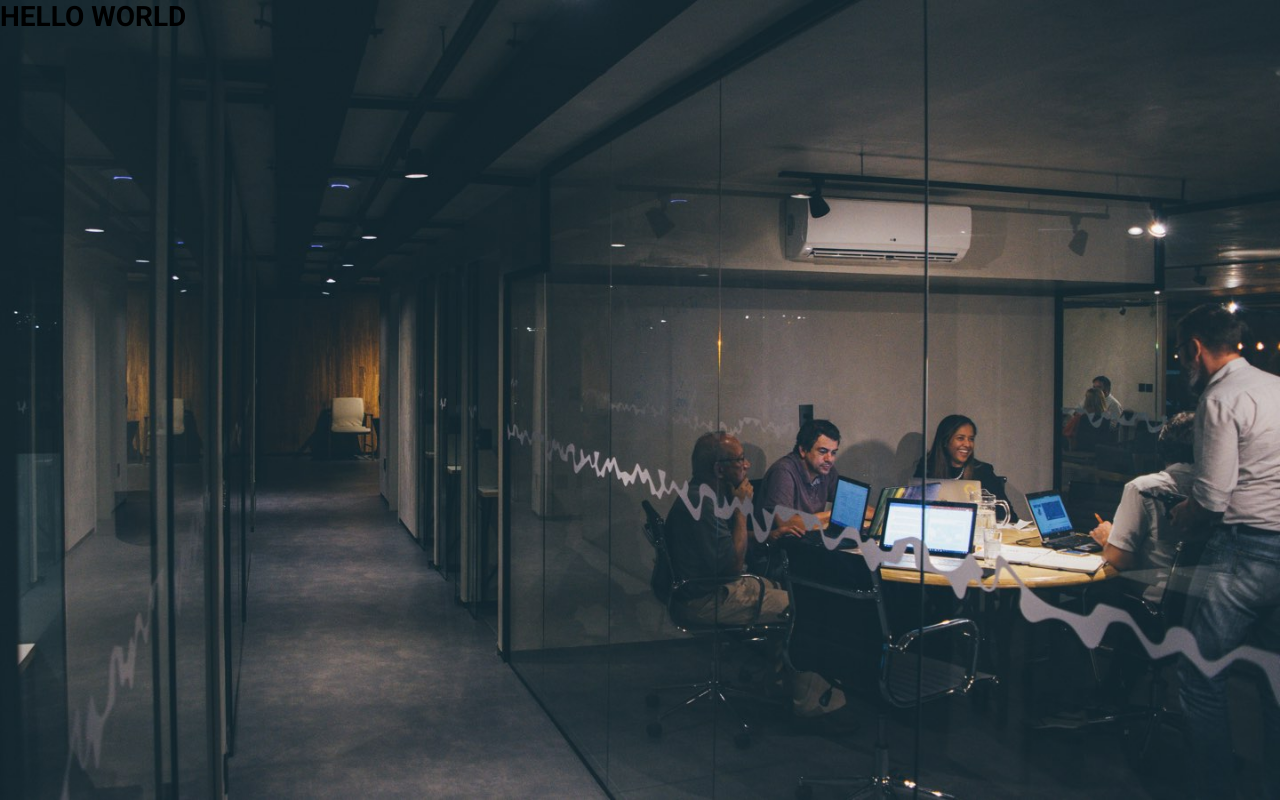
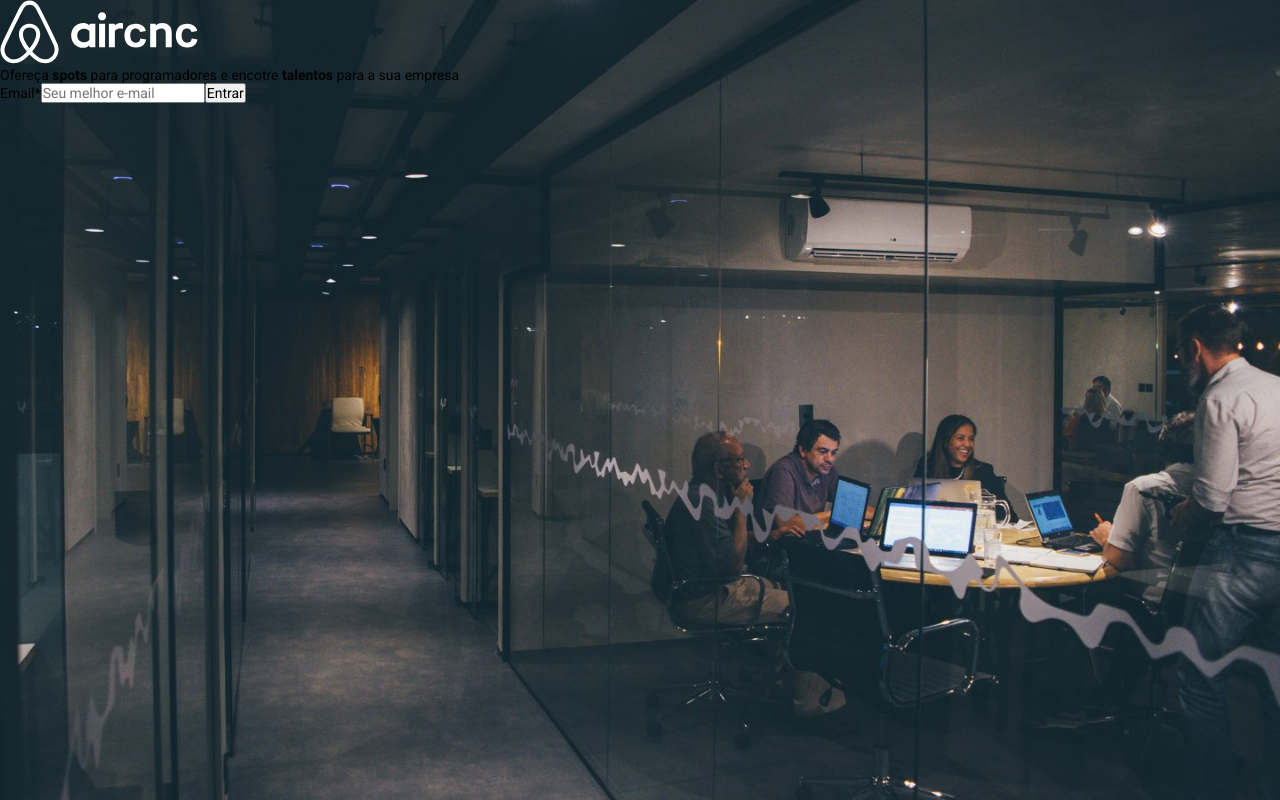
Before and after one commit to MateusBezzan123/Projeto-react, a React (Create React App) app in the folder frontend/: page / in a window 1280 px wide. Built offline with nearby package versions, Linux system fonts and the light colour scheme.

Commit message:
Tela inicial

```diff
--- a/frontend/src/App.js
+++ b/frontend/src/App.js
@@ -1,9 +1,23 @@
 import React from 'react';
 import './App.css';
+import logo from './assets/logo.svg'
 
 function App() {
   return (
-    <h1>HELLO WORLD</h1>
+    <div className="container">
+      <img src={logo} alt="AirCnC"></img>
+      <div className="content">
+        <p>
+          Ofereça <strong>spots</strong> para programadores e encotre <strong>talentos</strong> para a sua empresa
+        </p>
+        <form>
+          <label htmlFor="email">Email*</label>
+          <input type="email" id="email" placeholder="Seu melhor e-mail"></input>
+          <button type="submit">Entrar</button>
+        </form>
+      </div>
+    </div>
+
   );
 }
 
```
